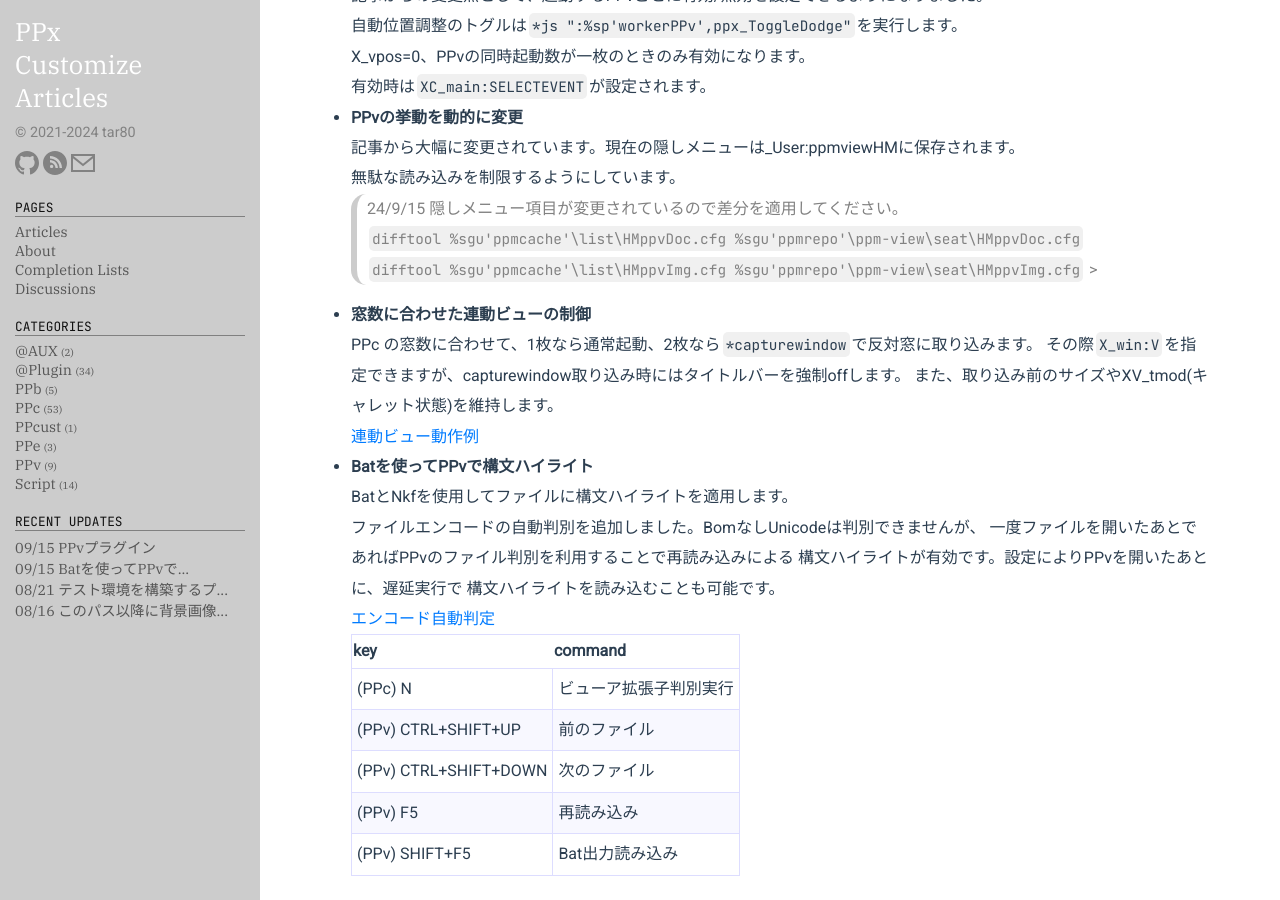
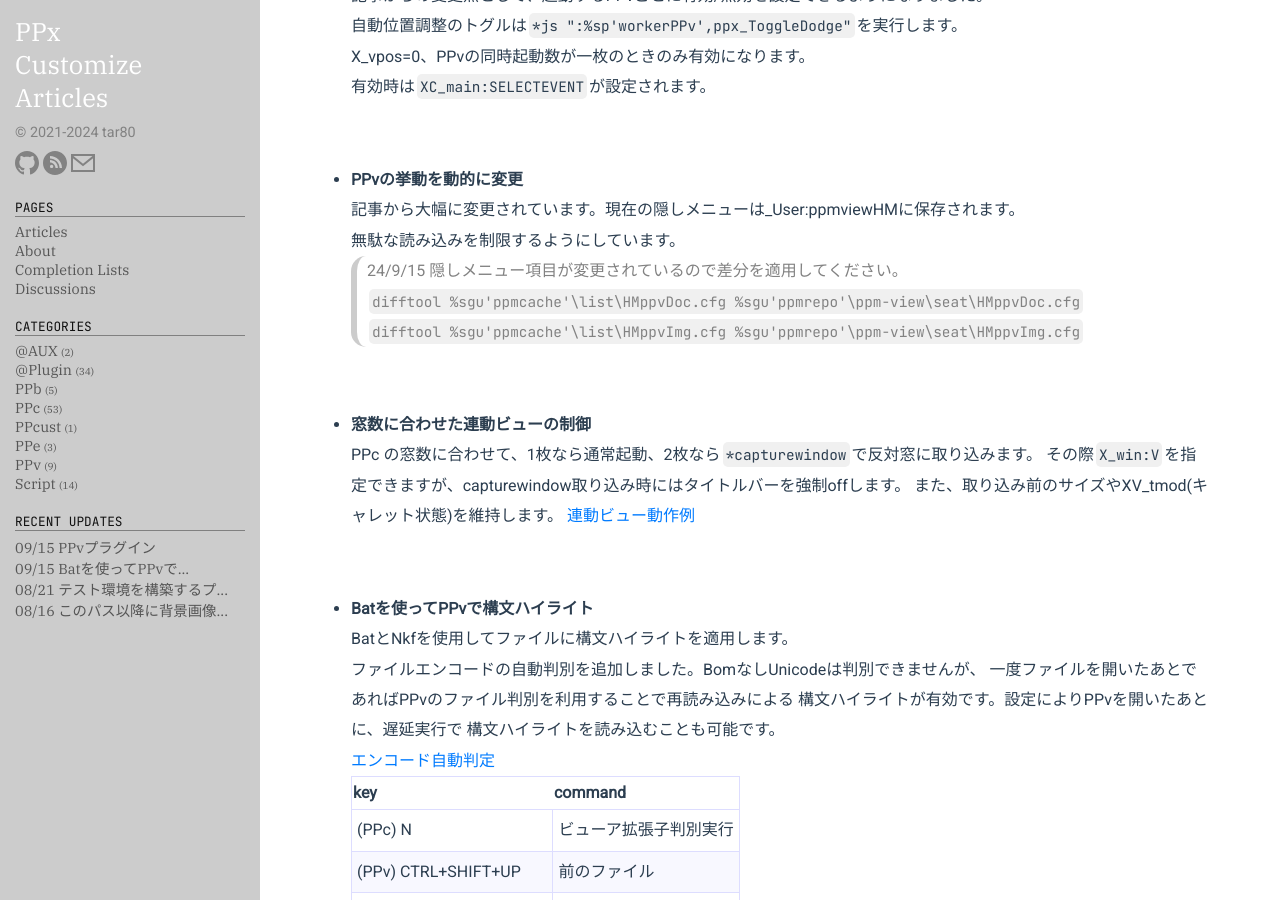
Before and after one commit to tar80/pages-pca, a Jekyll site: the page built from _posts/23-06-17-ppm_view.md, in a window 1280 px wide and 900 px high, scrolled down 1808 px. Built offline with Jekyll 4.4.1, drawn with Linux system fonts in a browser that asks for light colours; some of the changed text lies outside the part shown.

Commit message:
style: 再修正

```diff
--- a/_posts/23-06-17-ppm_view.md
+++ b/_posts/23-06-17-ppm_view.md
@@ -42,21 +42,23 @@
    自動位置調整のトグルは`*js ":%sp'workerPPv',ppx_ToggleDodge"`を実行します。
    X_vpos=0、PPvの同時起動数が一枚のときのみ有効になります。
    有効時は`XC_main:SELECTEVENT`が設定されます。
-  <BR>
+
+<BR>
 - **PPvの挙動を動的に変更**
    記事から大幅に変更されています。現在の隠しメニューは\_User:ppmviewHMに保存されます。
    無駄な読み込みを制限するようにしています。
   > 24/9/15 隠しメニュー項目が変更されているので差分を適用してください。
   > `difftool %sgu'ppmcache'\list\HMppvDoc.cfg %sgu'ppmrepo'\ppm-view\seat\HMppvDoc.cfg`
-  > `difftool %sgu'ppmcache'\list\HMppvImg.cfg %sgu'ppmrepo'\ppm-view\seat\HMppvImg.cfg` > <BR>
+  > `difftool %sgu'ppmcache'\list\HMppvImg.cfg %sgu'ppmrepo'\ppm-view\seat\HMppvImg.cfg`
+
+<BR>
 - **窓数に合わせた連動ビューの制御**
    PPc の窓数に合わせて、1枚なら通常起動、2枚なら`*capturewindow`で反対窓に取り込みます。
   その際`X_win:V`を指定できますが、capturewindow取り込み時にはタイトルバーを強制offします。
   また、取り込み前のサイズやXV_tmod(キャレット状態)を維持します。
+  [連動ビュー動作例]({{ site.baseurl }}{% link /public/img/view_sync.webp %})
 
-  [連動ビュー動作例]({{ site.baseurl }}{% link /public/img/view_sync.webp %})
-  <BR>
-
+<BR>
 - **Batを使ってPPvで構文ハイライト**
   BatとNkfを使用してファイルに構文ハイライトを適用します。
   ファイルエンコードの自動判別を追加しました。BomなしUnicodeは判別できませんが、
@@ -65,13 +67,13 @@
   構文ハイライトを読み込むことも可能です。
   [エンコード自動判定]({{ site.baseurl }}{% link /public/img/view_auto_syntax.webp %})
 
-  | key                   | command                |
-  | :-------------------- | :--------------------- |
-  | (PPc) N               | ビューア拡張子判別実行 |
-  | (PPv) CTRL+SHIFT+UP   | 前のファイル           |
-  | (PPv) CTRL+SHIFT+DOWN | 次のファイル           |
-  | (PPv) F5              | 再読み込み             |
-  | (PPv) SHIFT+F5        | Bat出力読み込み        |
+    | key                   | command                |
+    | :-------------------- | :--------------------- |
+    | (PPc) N               | ビューア拡張子判別実行 |
+    | (PPv) CTRL+SHIFT+UP   | 前のファイル           |
+    | (PPv) CTRL+SHIFT+DOWN | 次のファイル           |
+    | (PPv) F5              | 再読み込み             |
+    | (PPv) SHIFT+F5        | Bat出力読み込み        |
 
 <BR>
 - **ラップ・最全面・透明度のトグルキー**
@@ -179,5 +181,5 @@
     |          :          | 最後に実行したコマンドを再実行 |
     |          I          | 直近の括り内を範囲選択         |
     |          W          | 単語を範囲選択                 |
-    |      SHIFT\*+W      | 単語ブロックを範囲選択         |
+    |      SHIFT+W        | 単語ブロックを範囲選択         |
     | " ' ` , \{ \[ \( \< | 対応する括り内を範囲選択       |
```
Also changed, not shown: other parts of _posts/23-06-17-ppm_view.md (+1 -1 lines).
